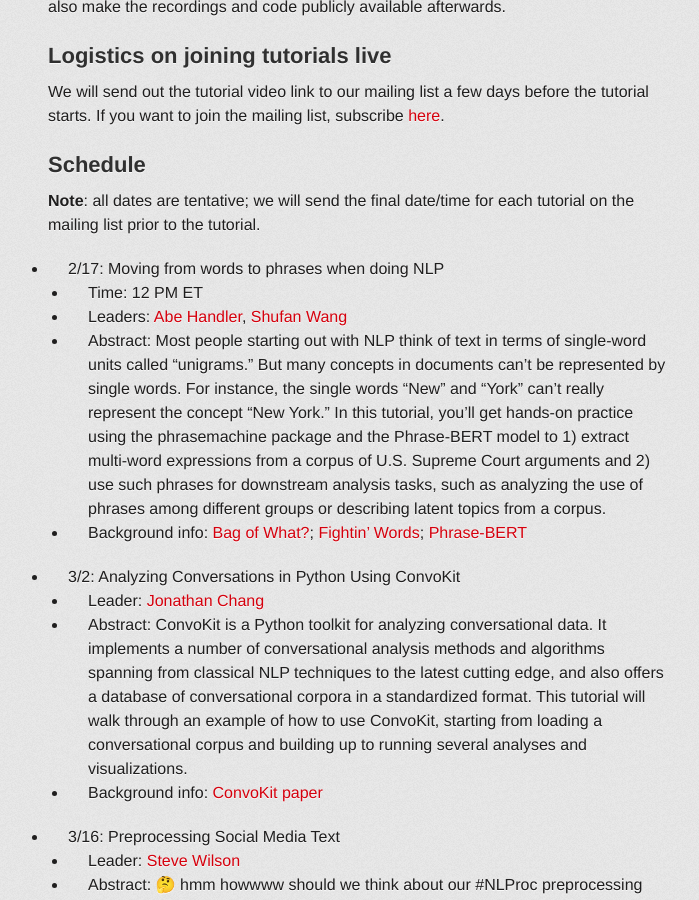
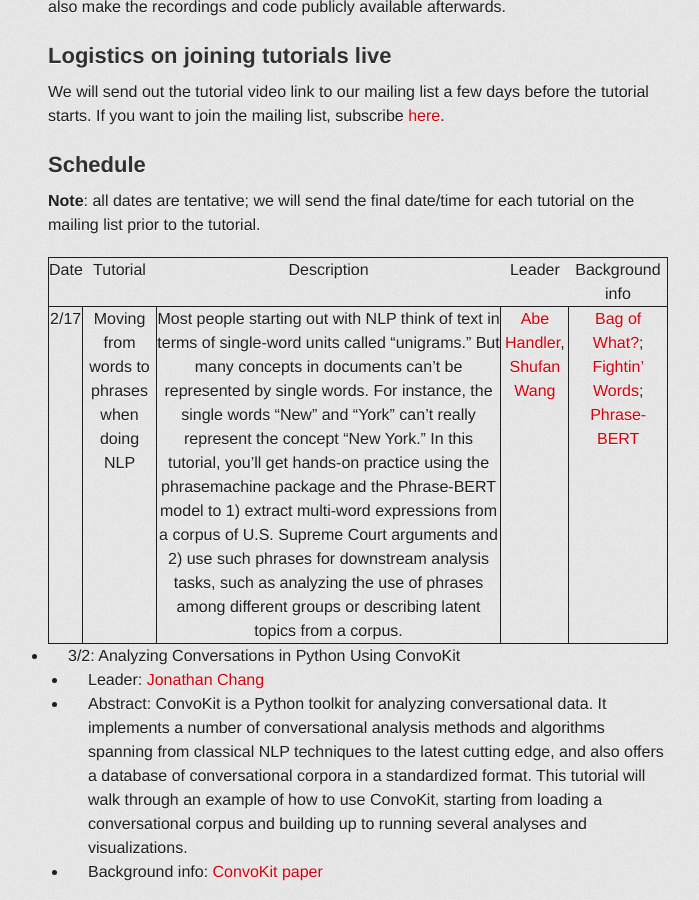
Before and after one commit to nlp-css-201-tutorials/nlp-css-201-tutorials, a Jekyll site: the page built from index.md, in a window 1280 px wide and 900 px high, scrolled down 811 px. Shown: the whole window, without its empty margins (282-981 px from the left). Built offline with Jekyll 4.4.1, drawn with Linux system fonts in a browser that asks for light colours; some web fonts are replaced.

Commit message:
switched to table

```diff
--- a/index.md
+++ b/index.md
@@ -26,11 +26,10 @@ If you want to join the mailing list, subscribe [here](https://groups.google.com
 
 **Note**: all dates are tentative; we will send the final date/time for each tutorial on the mailing list prior to the tutorial.
 
-- 2/17: Moving from words to phrases when doing NLP
-	- Time: 12 PM ET
-	- Leaders: [Abe Handler](https://www.abehandler.com/), [Shufan Wang](https://people.cs.umass.edu/~shufanwang/)
-	- Abstract: Most people starting out with NLP think of text in terms of single-word units called "unigrams." But many concepts in documents can't be represented by single words. For instance, the single words "New" and "York" can't really represent the concept "New York." In this tutorial, you'll get hands-on practice using the phrasemachine package and the Phrase-BERT model to 1) extract multi-word expressions from a corpus of U.S. Supreme Court arguments and 2) use such phrases for downstream analysis tasks, such as analyzing the use of phrases among different groups or describing latent topics from a corpus.
-	- Background info: [Bag of What?](https://aclanthology.org/W16-5615.pdf); [Fightin' Words](http://languagelog.ldc.upenn.edu/myl/Monroe.pdf); [Phrase-BERT](https://aclanthology.org/2021.emnlp-main.846.pdf)
+| Date | Tutorial | Description | Leader | Background info |
+|---|---|---|---|---|
+| 2/17 | Moving from words to phrases when doing NLP| Most people starting out with NLP think of text in terms of single-word units called "unigrams." But many concepts in documents can't be represented by single words. For instance, the single words "New" and "York" can't really represent the concept "New York." In this tutorial, you'll get hands-on practice using the phrasemachine package and the Phrase-BERT model to 1) extract multi-word expressions from a corpus of U.S. Supreme Court arguments and 2) use such phrases for downstream analysis tasks, such as analyzing the use of phrases among different groups or describing latent topics from a corpus.| [Abe Handler](https://www.abehandler.com/), [Shufan Wang](https://people.cs.umass.edu/~shufanwang/) | [Bag of What?](https://aclanthology.org/W16-5615.pdf); [Fightin' Words](http://languagelog.ldc.upenn.edu/myl/Monroe.pdf); [Phrase-BERT](https://aclanthology.org/2021.emnlp-main.846.pdf) |
+
 - 3/2: Analyzing Conversations in Python Using ConvoKit
 	- Leader: [Jonathan Chang](https://www.cs.cornell.edu/~jpchang/)
 	- Abstract: ConvoKit is a Python toolkit for analyzing conversational data. It implements a number of conversational analysis methods and algorithms spanning from classical NLP techniques to the latest cutting edge, and also offers a database of conversational corpora in a standardized format. This tutorial will walk through an example of how to use ConvoKit, starting from loading a conversational corpus and building up to running several analyses and visualizations.
```
